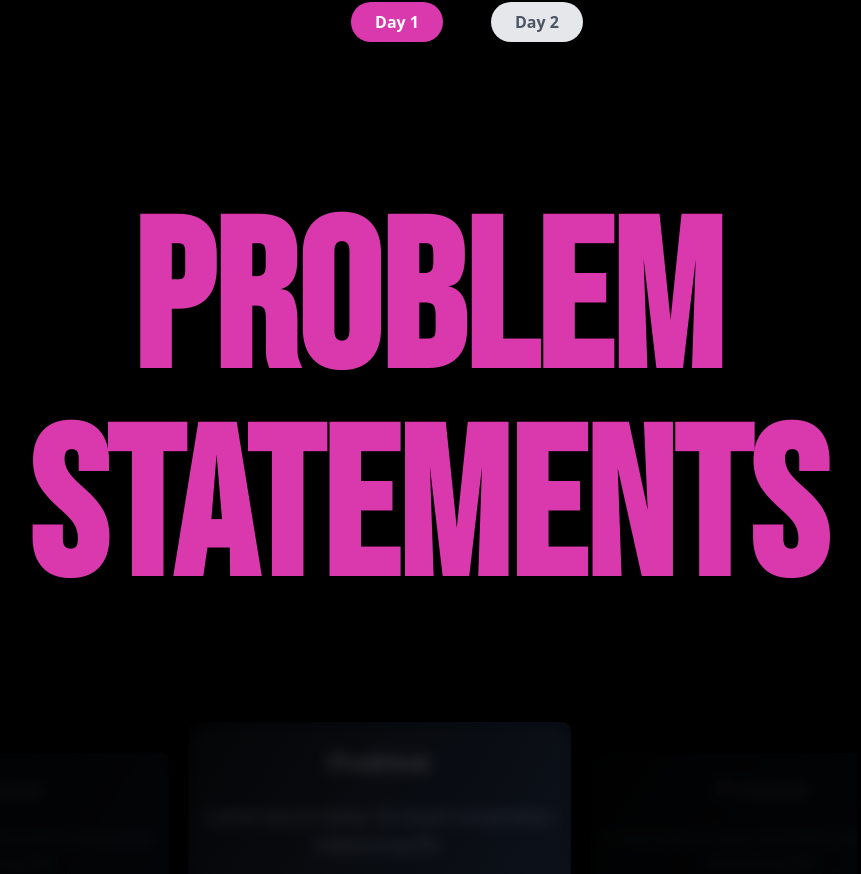
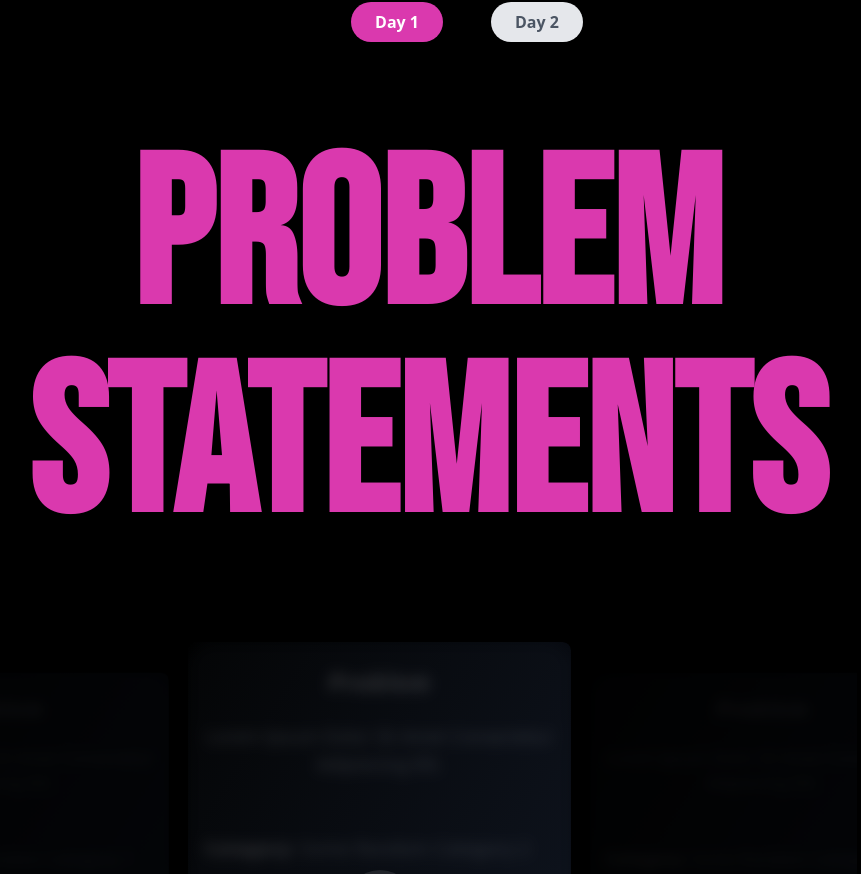
Before and after one commit to THEGAMECHANGER416/CodeKshetra2.0, a React (Vite) app: page / in a window 1280 px wide. Shown: the part 2575-3449 px from the top of the page, without its empty margins (213-1074 px from the left). Built offline with nearby package versions, Linux system fonts and the light colour scheme.

Commit message:
new commit

```diff
--- a/src/components/custom/ProblemStatement.tsx
+++ b/src/components/custom/ProblemStatement.tsx
@@ -74,7 +74,7 @@ const ProblemStatement = () => {
     >
       <h1
         ref={titleRef}
-        className="font-bebas text-pink font-bold mb-[4rem] mt-[4rem] text-center text-8xl md:text-9xl xl:text-[13rem]"
+        className="text-7xl sm:text-[14rem] md:text-[13rem] font-bebas text-pink font-bold text-center mb-[3rem]"
       >
         PROBLEM STATEMENTS
       </h1>
```
